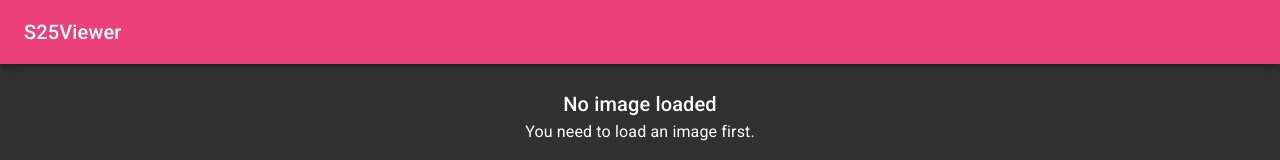
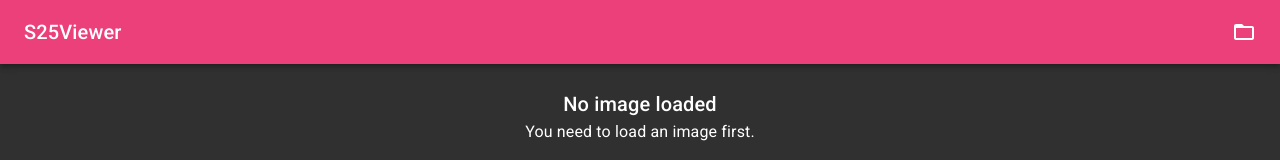
Before and after one commit to 3c1u/s25, a React app in the folder s25viewer-react/: page / in a window 1280 px wide. Shown: the top 160 px of the page. Built offline with nearby package versions, Linux system fonts and the light colour scheme; what s25-wasm would draw is missing.

Commit message:
s25viewer-react: support for file loader, alt-key zoom

```diff
--- a/s25viewer-react/src/components/atoms/ImageRenderer.tsx
+++ b/s25viewer-react/src/components/atoms/ImageRenderer.tsx
@@ -290,7 +290,7 @@
             onWheel={event => {
                 event.preventDefault()
 
-                if (event.ctrlKey) {
+                if (event.ctrlKey || event.altKey) {
                     const scaleDelta =
                         1.0 +
                         Math.min(Math.max(0.003 * event.deltaY, -0.2), 0.2)
@@ -303,7 +303,7 @@
                 }
 
                 setX(x - 2.0 * event.deltaX)
-                setY(y - 2.0 *event.deltaY)
+                setY(y - 2.0 * event.deltaY)
 
                 setNeedsRedraw(true)
             }}
--- a/s25viewer-react/src/components/molecules/TopBar.tsx
+++ b/s25viewer-react/src/components/molecules/TopBar.tsx
@@ -1,7 +1,11 @@
 import * as React from 'react'
 
-import { AppBar, Toolbar, Typography } from '@material-ui/core'
+import { AppBar, Toolbar, Typography, IconButton, Tooltip } from '@material-ui/core'
 import { makeStyles } from '@material-ui/core/styles'
+import OpenIcon from '@material-ui/icons/FolderOpen'
+import { useDispatch } from 'react-redux'
+import { S25 } from 's25-wasm'
+import { openImage } from '~/reducers'
 
 const useStyles = makeStyles(theme => ({
     root: {
@@ -18,14 +22,53 @@
 
 export default function TopBar(_props: Record<string, unknown>): JSX.Element {
     const classes = useStyles()
+    const filePicker = React.useRef(null as HTMLInputElement | null)
+    const dispatch = useDispatch()
+
+    React.useEffect(() => {
+        if (filePicker.current === null) {
+            return
+        }
+
+        filePicker.current.onchange = async event => {
+            const { files } = event.target as HTMLInputElement
+            if (files === null || files.length === 0) {
+                return
+            }
+
+            const fileBuffer = await files[0].arrayBuffer()
+            const newS25 = S25.open(new Uint8Array(fileBuffer)) ?? null
+            dispatch(openImage(newS25))
+        }
+    }, [filePicker, dispatch])
 
     return (
         <div className={classes.root}>
+            <input
+                ref={filePicker}
+                type="file"
+                style={{ display: 'none' }}
+                accept=".s25, image/x-shiinario"
+            />
             <AppBar position="static">
                 <Toolbar>
                     <Typography variant="h6" className={classes.title}>
                         S25Viewer
                     </Typography>
+                    <Tooltip title="Opens an .S25 image from file.">
+                        <IconButton
+                            edge="end"
+                            onClick={() => {
+                                if (filePicker.current === null) {
+                                    return
+                                }
+
+                                filePicker.current.click()
+                            }}
+                        >
+                            <OpenIcon />
+                        </IconButton>
+                    </Tooltip>
                 </Toolbar>
             </AppBar>
         </div>
```
